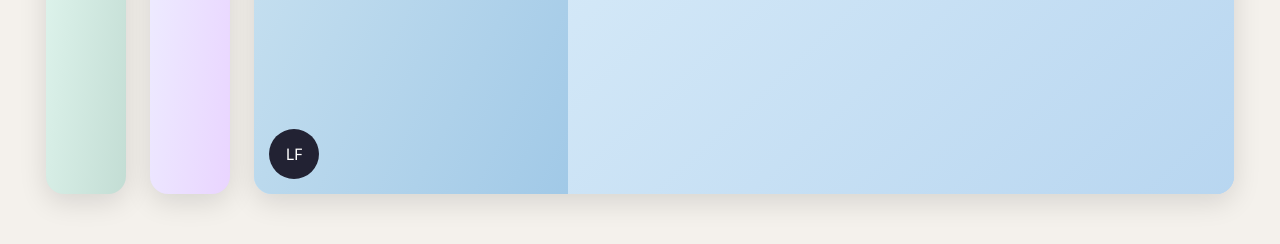
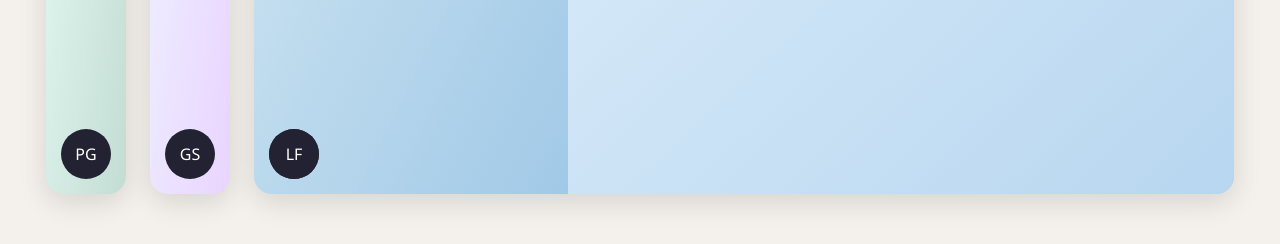
Before and after one commit to Kovokar/Portifolio-Ely, a plain HTML site: page index.html in a window 1280 px wide. Both pictures are taken after a click on the label 1194 px from the left and 400 px from the top of the page. Shown: the part 516-760 px from the top of the page. Drawn offline with Linux system fonts and the light colour scheme.

Commit message:
Update index.html

```diff
--- a/index.html
+++ b/index.html
@@ -25,10 +25,8 @@
                                 <li><strong>Localização:</strong> Teresina - PI</li>
                             </ul>
                         </div>
-                        <div class="icon">
-                            PG
-                        </div>
                     </div>
+
                     <div class="profile-content">
                         <div class="social-links">
                             <a href="https://github.com/kovokar" target="_blank" class="social-button c1" aria-label="GitHub">
@@ -82,6 +80,9 @@
                             </div>
                         </div>
                     </div>
+                </div>
+                <div class="icon">
+                    PG
                 </div>
             </label>
 
@@ -147,7 +148,7 @@
                         </div>
                     </div>
                 </div>
-                <div class="initials">
+                <div class="icon">
                     GS
                 </div>
             </label>
@@ -167,11 +168,7 @@
                                 <li><strong>Localização:</strong> Teresina - PI</li>
                             </ul>
                         </div>
-                        <div class="icon">
-                            LF
-                        </div>
                     </div>
-
                     <div class="profile-content" id="dir-luiz">
                         <div class="social-links">
                             <a href="https://github.com/Luiz-06" target="_blank" class="social-button c3" aria-label="GitHub">
@@ -213,8 +210,11 @@
                             </div>
                         </div>
                     </div>
+                    <div class="icon">
+                        LF
+                    </div>
                 </div>
-                <div class="initials">
+                <div class="icon">
                     LF
                 </div>
             </label>
```
